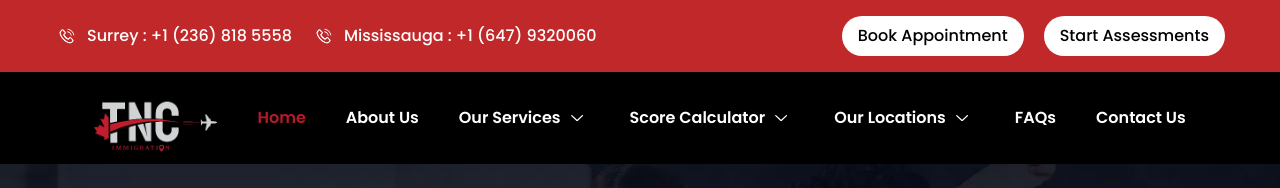
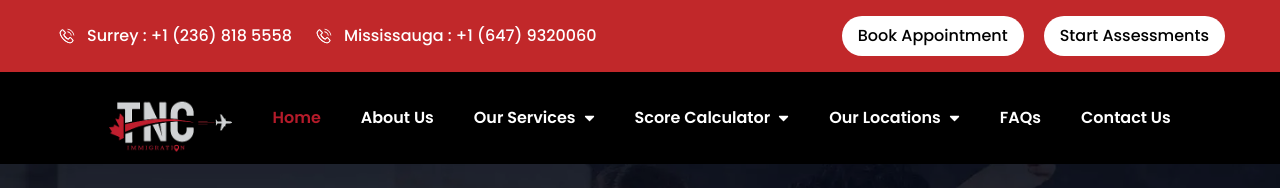
Before and after one commit to fielmente8777/tncwebsite, a Next.js app: page / in a window 1280 px wide. Shown: the top 188 px of the page. Built offline with nearby package versions, Linux system fonts and the light colour scheme.

Commit message:
Refactor aspect ratios in ServiceCard3 and Navbar components for improved layout consistency Update icon dimensions in icons.tsx for better responsiveness

```diff
--- a/src/components/Cards/ServiceCard3.tsx
+++ b/src/components/Cards/ServiceCard3.tsx
@@ -19,7 +19,7 @@ const ServiceCard3: React.FC<ServiceCardProps> = ({
   const Tag = `h${level}` as keyof JSX.IntrinsicElements;
   return (
     <div className="w-full bg-white flex flex-col items-center box-shadow2 justify-center gap-4 py-6 px-2 border-t-[6px] border-l-[6px] border-prime-red hover:border-t-0 hover:border-l-0 hover:border-b-[6px] hover:border-r-[6px] hover:border-prime-light-blue transition-all ease-in-out duration-300">
-      <div className="relative aspect-[4/2] md:aspect-[4/1] w-full">
+      <div className="relative aspect-[4/1] md:aspect-[4/1] w-full">
         <Image src={icon} alt={title} fill className="object-contain" />
       </div>
       <Tag className="heading4 w-full text-center font-semibold text-black px-10">
--- a/src/components/navbar/Navbar.tsx
+++ b/src/components/navbar/Navbar.tsx
@@ -98,7 +98,7 @@ const Navbar = () => {
                 <li key={index} className="relative nav">
                   <Link
                     href={link.href ? link.href : "#"}
-                    className={`relative hover:text-primary text-nowrap py-2 capitalize flex items-center gap-1  font-semibold description1 ${pathName === link.href ? "text-primary" : "text-white"}`}
+                    className={`relative hover:text-primary text-nowrap py-2 capitalize flex items-center gap-2  font-semibold description1 ${pathName === link.href ? "text-primary" : "text-white"}`}
                   >
                     {link.name}
                     {link.subLinks && (
@@ -114,7 +114,7 @@ const Navbar = () => {
                           <span className="relative group nav-2" key={index}>
                             <Link
                               href={subLink.href ? subLink.href : "#"}
-                              className={`w-full text-nowrap flex items-center gap-1 group capitalize font-semibold hover:bg-[#29313C] hover:text-white ${pathName === subLink.href ? "bg-[#29313C] text-white" : ""}`}
+                              className={`w-full text-nowrap flex items-center gap-2 group capitalize font-semibold hover:bg-[#29313C] hover:text-white ${pathName === subLink.href ? "bg-[#29313C] text-white" : ""}`}
                             >
                               {subLink.name}
                               {subLink.subLinks && (
@@ -135,7 +135,7 @@ const Navbar = () => {
                                               ? nestedSubLink.href
                                               : "#"
                                           }
-                                          className={`w-full text-nowrap py-2 px-4 flex items-center font-semibold description1 gap-1 group capitalize hover:bg-[#29313C] hover:text-white ${pathName === nestedSubLink.href ? "bg-[#29313C] text-white" : ""}`}
+                                          className={`w-full text-nowrap py-2 px-4 flex items-center font-semibold description1 gap-2 group capitalize hover:bg-[#29313C] hover:text-white ${pathName === nestedSubLink.href ? "bg-[#29313C] text-white" : ""}`}
                                         >
                                           {nestedSubLink.name}
                                         </Link>
--- a/src/data/icons.tsx
+++ b/src/data/icons.tsx
@@ -27,15 +27,15 @@ export const OutlinePhone = ({ ...props }) => (
 
 export const DropDownIcon = ({ ...props }) => (
   <svg
+    width={11}
+    height={7}
+    viewBox="0 0 11 7"
+    fill="none"
     xmlns="http://www.w3.org/2000/svg"
-    width={25}
-    height={24}
-    viewBox="0 0 25 24"
-    fill="none"
     {...props}
   >
     <path
-      d="M12.098 13.736L7.205 9.18a.63.63 0 00-.455-.175.665.665 0 00-.456.184.562.562 0 000 .85l4.972 4.639c.117.11.249.19.394.243.146.053.292.079.438.079.145 0 .29-.026.437-.08.145-.052.277-.133.394-.242l4.982-4.64a.551.551 0 00.189-.429.584.584 0 00-.199-.429.647.647 0 00-.456-.18.647.647 0 00-.455.18l-4.892 4.556z"
+      d="M1.522.814h8.032c.562 0 .844.687.437 1.094l-4 4a.641.641 0 01-.906 0l-4-4C.679 1.5.96.814 1.522.814z"
       fill="currentColor"
     />
   </svg>
```
Lines whose indentation alone changed are shown as unchanged.
